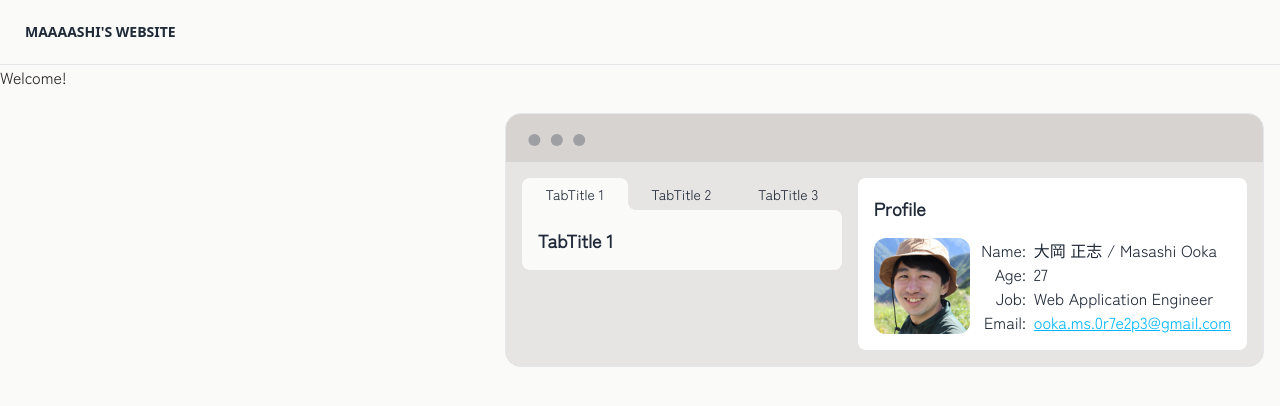
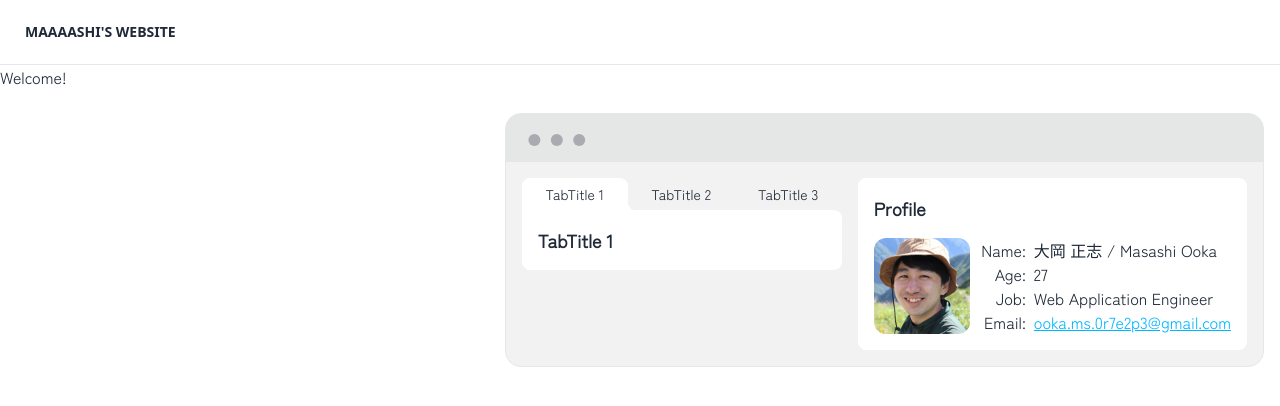
Before and after one commit to maaaashi/maaaashi-website2, an Astro site: page / in a window 1280 px wide. Built offline with nearby package versions, Linux system fonts and the light colour scheme; Astro itself is replaced by a stand-in of ours.

Commit message:
dark mode 対応

```diff
--- a/src/components/Top.astro
+++ b/src/components/Top.astro
@@ -8,7 +8,7 @@ import Svg from './svg/Svg.svelte.tsx'
 
 <main>
   <div class="flex flex-col lg:flex-row items-center lg:items-start">
-    <div class="text-stone-800 flex-1">
+    <div class="flex-1">
       <TextReveal client:load text="Welcome!" duration="0"/>
     </div>
     <div class="p-4 pt-12">
--- a/src/components/profile/InfoBox.tsx
+++ b/src/components/profile/InfoBox.tsx
@@ -1,6 +1,5 @@
 import { useState } from 'react'
 import { BoxTitle } from './BoxTitle'
-import './profile.css'
 
 export const InfoBox = () => {
   class Tab {
@@ -18,7 +17,7 @@ export const InfoBox = () => {
         {tabs.map((tab) => (
           <button
             className={`tab tab-border-none ${
-              activeTab.id === tab.id && 'tab-active bg-stone-50'
+              activeTab.id === tab.id && 'tab-active bg-base-100'
             }`}
             key={`tab_${tab.id}`}
             onClick={() => setActiveTab(tab)}
@@ -28,7 +27,7 @@ export const InfoBox = () => {
         ))}
       </div>
       <div
-        className={`p-4 bg-stone-50 rounded-lg ${
+        className={`p-4 bg-base-100 rounded-lg ${
           activeTab.id === 0 && 'rounded-tl-none'
         } ${activeTab.id === 2 && 'rounded-tr-none'}`}
       >
--- a/src/components/profile/MyProfileArea.tsx
+++ b/src/components/profile/MyProfileArea.tsx
@@ -4,8 +4,8 @@ import { ProfileBox } from './ProfileBox'
 export const MyProfileArea = () => {
   return (
     <>
-      <div className='mockup-window border bg-stone-300 hidden lg:block'>
-        <div className='flex px-4 py-4 bg-stone-200 gap-4'>
+      <div className='mockup-window border bg-base-300 hidden lg:block'>
+        <div className='flex px-4 py-4 bg-base-200 gap-4'>
           <div className='min-w-80'>
             <InfoBox />
           </div>
@@ -17,7 +17,7 @@ export const MyProfileArea = () => {
       <div className='mockup-phone block lg:hidden'>
         <div className='camera'></div>
         <div className='display'>
-          <div className='artboard artboard-demo phone-1 p-2 pt-12 block overflow-y-auto bg-stone-200'>
+          <div className='artboard artboard-demo phone-1 p-2 pt-12 block overflow-y-auto bg-base-200'>
             <ProfileBox />
             <div className='mt-4 lg:m-0'>
               <InfoBox />
--- a/src/components/profile/ProfileBox.tsx
+++ b/src/components/profile/ProfileBox.tsx
@@ -8,7 +8,7 @@ export const ProfileBox = () => {
     ).getUTCFullYear() - 1970
   )
   return (
-    <div className='p-4 bg-white rounded-lg flex flex-col gap-4'>
+    <div className='p-4 bg-base-100 rounded-lg flex flex-col gap-4'>
       <BoxTitle text='Profile' />
       <div className='flex gap-2 flex-col lg:flex-row items-center'>
         <div className='avatar'>
--- a/src/components/profile/profile.css
+++ /dev/null
@@ -1,4 +0,0 @@
-* {
-  --tab-bg: rgb(250 250 249 / var(--tw-bg-opacity)) !important;
-  --tab-border-color: rgb(250 250 249 / var(--tw-bg-opacity)) !important;
-}
--- a/src/layouts/Layout.astro
+++ b/src/layouts/Layout.astro
@@ -18,7 +18,7 @@ const { title } = Astro.props;
 		<meta name="generator" content={Astro.generator} />
 		<title>{title}</title>
 	</head>
-	<body class="bg-stone-50 min-h-screen overflow-x-hidden">
+	<body class="bg-base-50 min-h-screen overflow-x-hidden">
 		<Header />
 		<slot />
 	</body>
```
